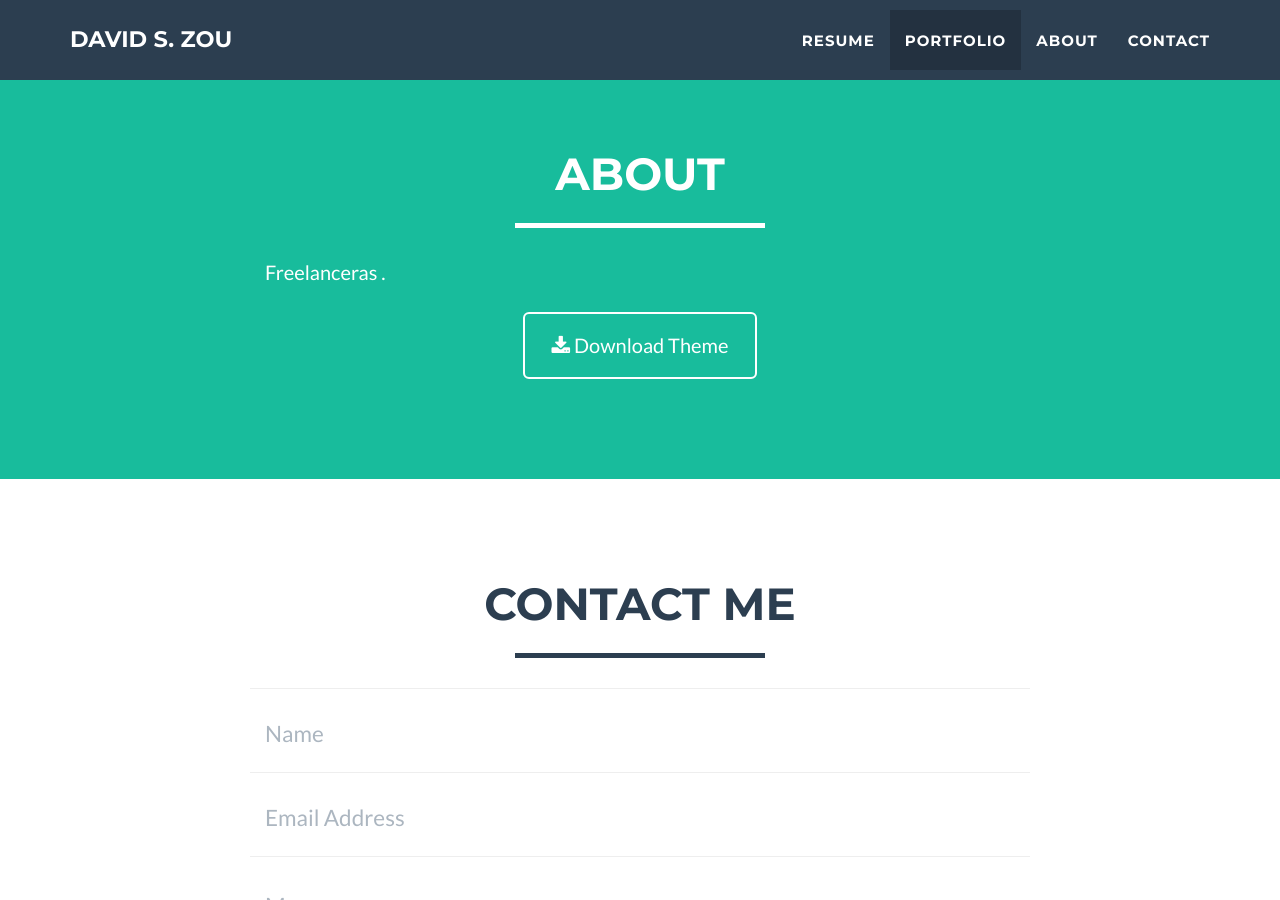
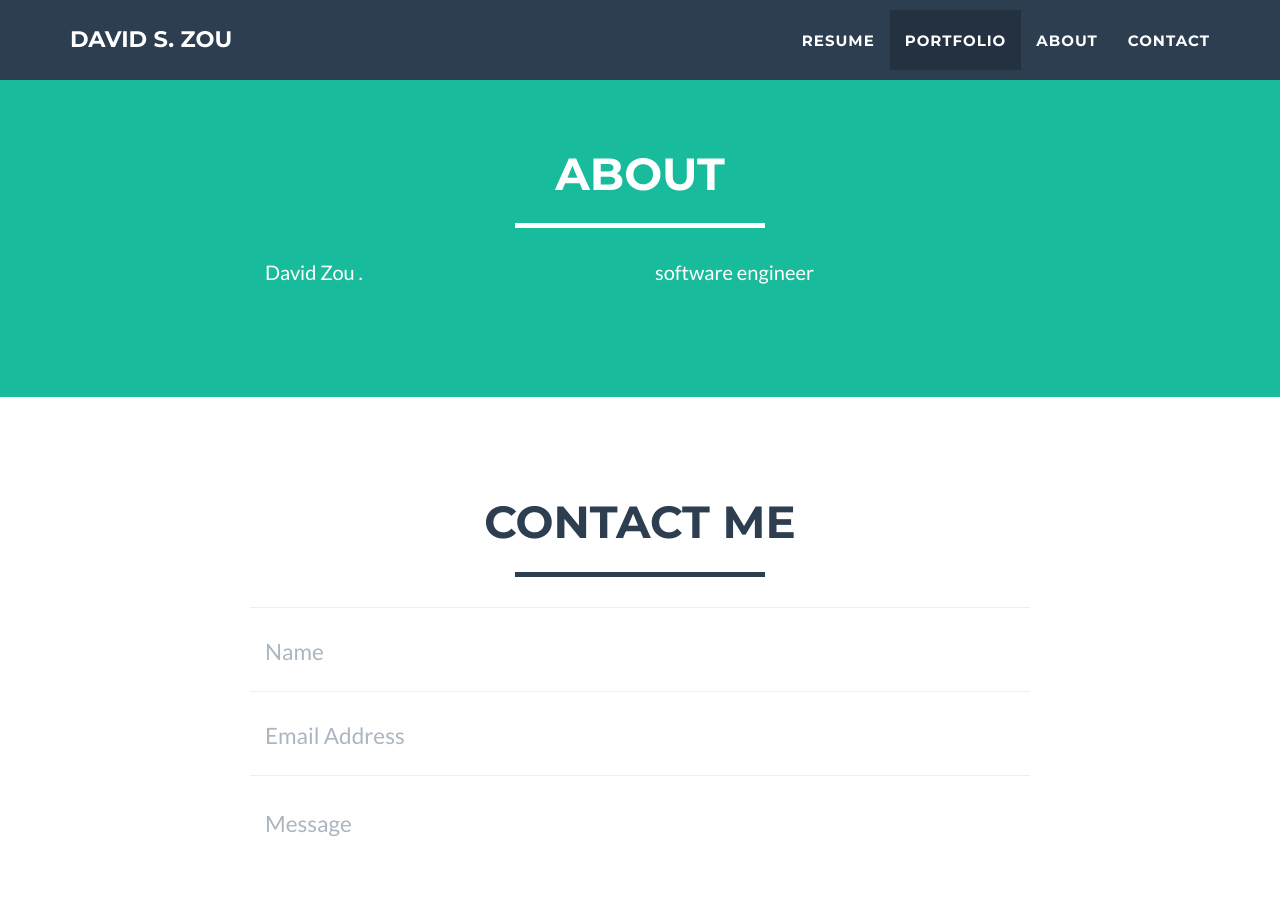
Before and after one commit to Davidzsy20/personal.io, a Jekyll site: the page built from index.html, in a window 1280 px wide and 900 px high, scrolled down 2420 px. Built offline with Jekyll 4.4.1, drawn with Linux system fonts in a browser that asks for light colours.

Commit message:
Update about.html

```diff
--- a/_includes/about.html
+++ b/_includes/about.html
@@ -9,15 +9,15 @@
             </div>
             <div class="row">
                 <div class="col-lg-4 col-lg-offset-2">
-                    <p>Freelanceras .</p>
+                    <p>David Zou .</p>
                 </div>
-                <div class="col-lg-4">
+             <div class="col-lg-4"><p>software engineer</p>
                 </div>
-                <div class="col-lg-8 col-lg-offset-2 text-center">
+<!--                 <div class="col-lg-8 col-lg-offset-2 text-center">
                     <a href="#" class="btn btn-lg btn-outline">
                         <i class="fa fa-download"></i> Download Theme
                     </a>
-                </div>
+                </div> -->
             </div>
         </div>
     </section>
```
